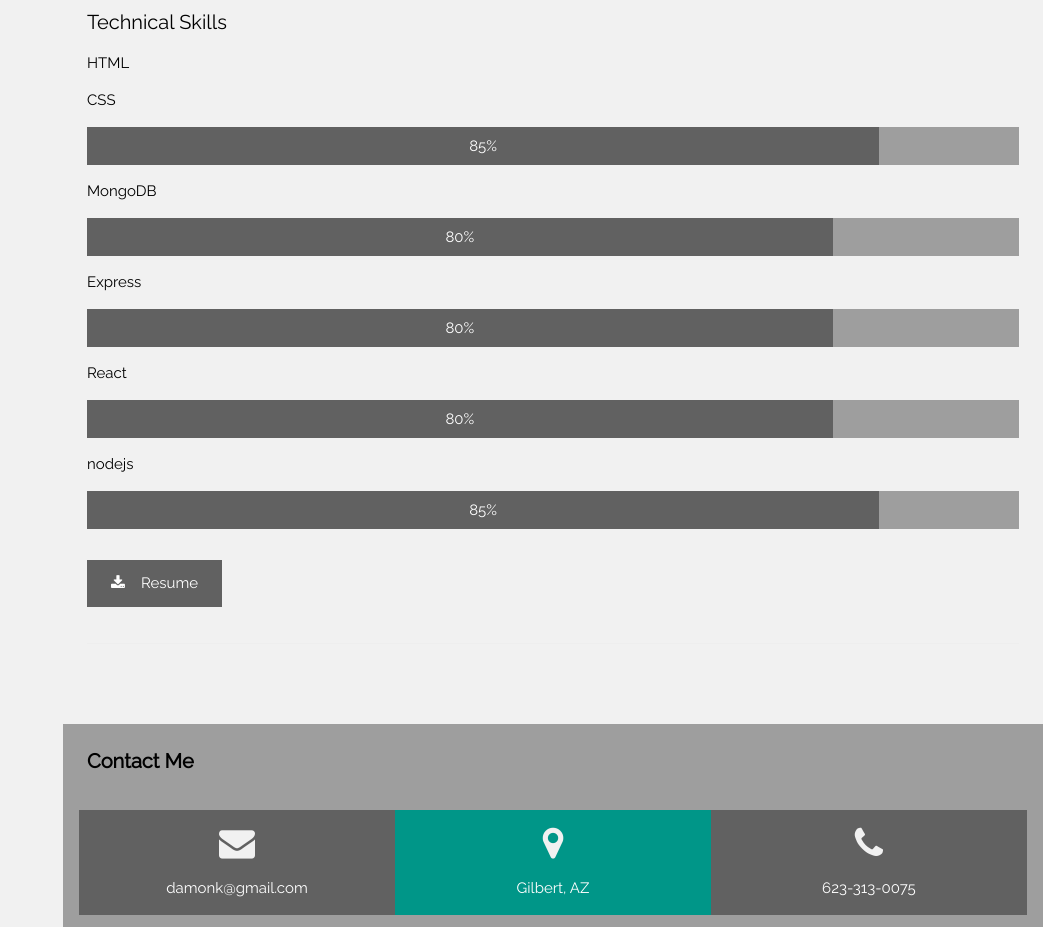
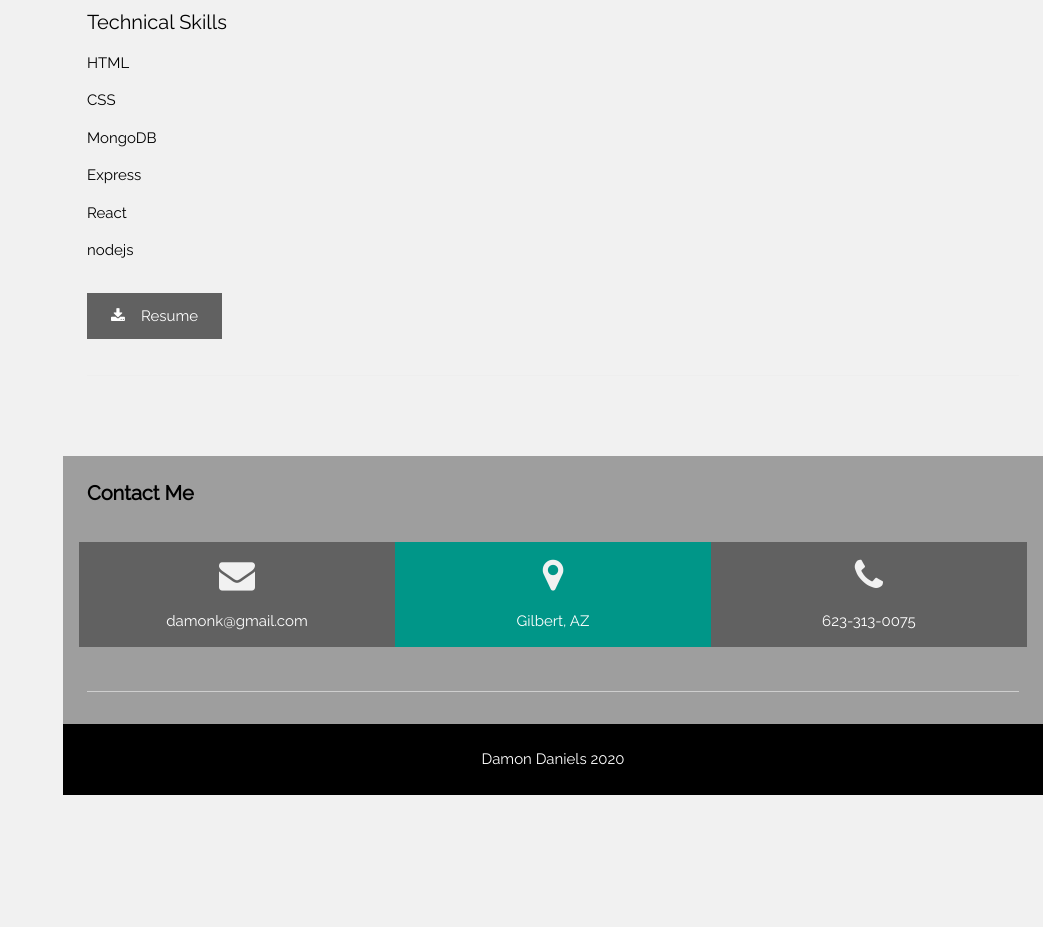
Before and after one commit to damonkd/Bootstrap-Portfolio, a plain HTML site: page index.html in a window 1280 px wide. Shown: the part 2640-3567 px from the top of the page, without its empty margins (237-1280 px from the left). After the commit the page ends 3435 px from the top, so only its background shows below. Drawn offline with nearby package versions, Linux system fonts and the light colour scheme.

Commit message:
updateing skills 2

```diff
--- a/index.html
+++ b/index.html
@@ -211,23 +211,23 @@ body,h1,h2,h3,h4,h5,h6 {font-family: "Raleway", sans-serif}
     </div>
     <p>CSS</p>
     <div class="w3-grey">
-      <div class="w3-container w3-dark-grey w3-padding w3-center" style="width:85%">85%</div>
+
     </div>
     <p>MongoDB</p>
     <div class="w3-grey">
-      <div class="w3-container w3-dark-grey w3-padding w3-center" style="width:80%">80%</div>
+
     </div>
     <p>Express</p>
     <div class="w3-grey">
-      <div class="w3-container w3-dark-grey w3-padding w3-center" style="width:80%">80%</div>
+
     </div>
     <p>React</p>
     <div class="w3-grey">
-      <div class="w3-container w3-dark-grey w3-padding w3-center" style="width:80%">80%</div>
+
     </div>
     <p>nodejs</p>
     <div class="w3-grey">
-      <div class="w3-container w3-dark-grey w3-padding w3-center" style="width:85%">85%</div>
+
     </div>
     <p>
       <button onclick = "window.location.href = 'https://docs.google.com/document/d/1GbrUxVaRC_tXlbmJgvhYpSNwzubDI5Ujg1mFRoFiojk/edit?usp=sharing';" class="w3-button w3-dark-grey w3-padding-large w3-margin-top w3-margin-bottom">
```
